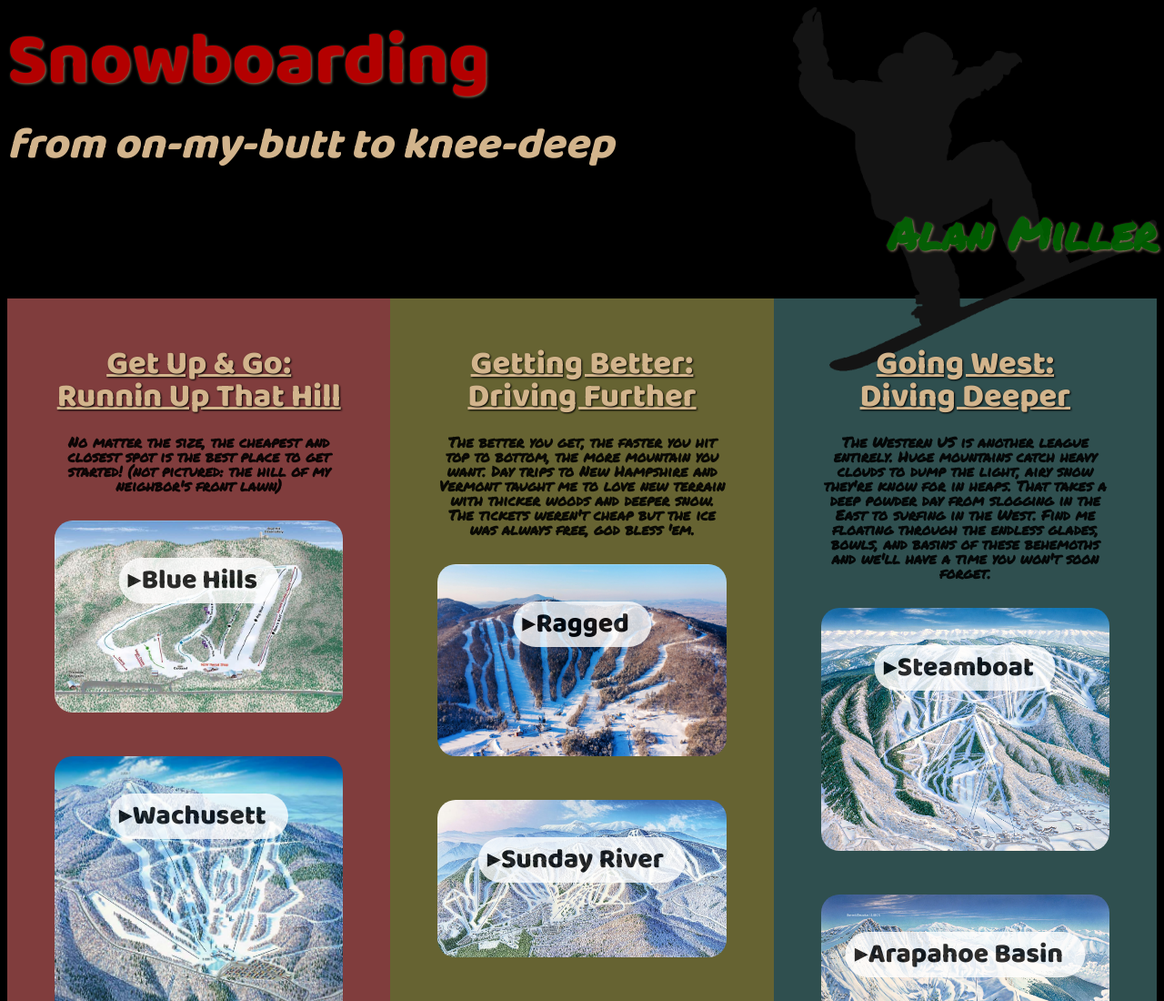
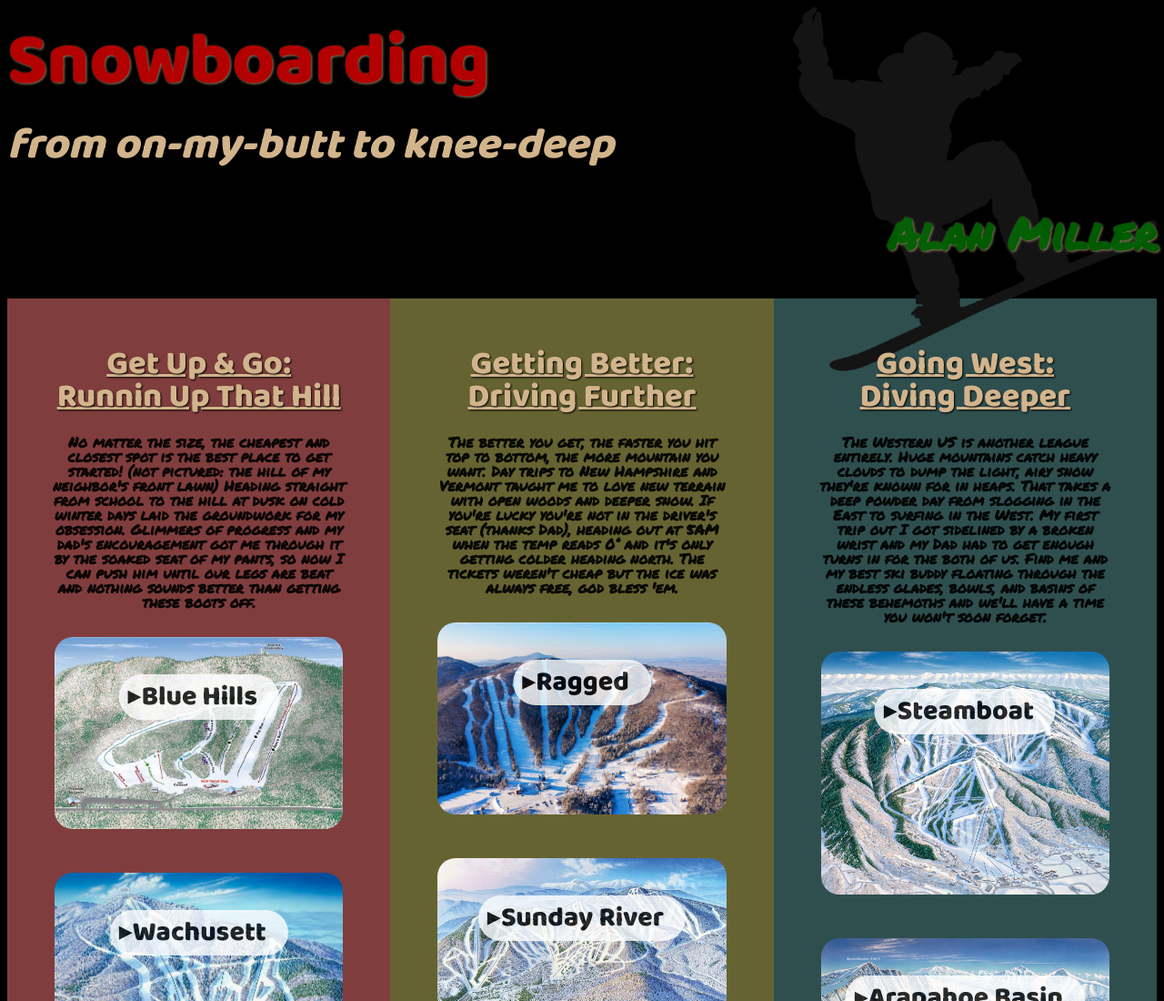
Before and after one commit to firetending/snowboard, a website: page index.html in a window 1280 px wide. Shown: the top 1100 px of the page at 91% size. Drawn offline with Linux system fonts and the light colour scheme.

Commit message:
blurb updates

```diff
--- a/index.html
+++ b/index.html
@@ -39,7 +39,10 @@
          <article id="art1" class="flex-container2">
             <h2 class="section-head">Get Up &amp; Go: <br>Runnin Up That Hill</h2>
             <p class="blurb">No matter the size, the cheapest and closest spot is the best place to get started! (not
-               pictured: the hill of my neighbor's front lawn)</p>
+               pictured: the hill of my neighbor's front lawn) Heading straight from school to the hill at
+               dusk on cold winter days laid the groundwork for my obsession. Glimmers of progress and my dad's
+               encouragement got me through it by the soaked seat of my pants, so now I can push him
+               until our legs are beat and nothing sounds better than getting these boots off.</p>
             <div class="mountain">
                <details>
                   <summary class="image-text-container">
@@ -71,8 +74,10 @@
          <article id="art2" class="flex-container2">
             <h2 class="section-head">Getting Better: <br>Driving Further</h2>
             <p class="blurb">The better you get, the faster you hit top to bottom, the more mountain you want. Day trips
-               to New Hampshire and Vermont taught me to love new terrain with thicker woods and deeper snow. The
-               tickets weren't cheap but the ice was always free, god bless 'em.</p>
+               to New Hampshire and Vermont taught me to love new terrain with open woods and deeper snow. If you're
+               lucky you're not in the driver's seat (thanks Dad), heading out at 5AM when the temp reads 0&deg; and
+               it's only getting colder heading north. The tickets weren't cheap but the ice was always free,
+               god bless 'em.</p>
             <div class="mountain">
                <details>
                   <summary class="image-text-container">
@@ -134,9 +139,11 @@
             <h2 class="section-head">Going West: <br>Diving Deeper</h2>
             <p class="blurb">
                The Western US is another league entirely. Huge mountains catch heavy clouds to dump the light, airy snow
-               they're know for in heaps. That takes a deep powder day from slogging in the East to surfing in the West.
-               Find me floating through the endless glades, bowls, and basins of these behemoths and we'll have a time
-               you won't soon forget.
+               they're known for in heaps. That takes a deep powder day from slogging in the East to surfing in the
+               West.
+               My first trip out I got sidelined by a broken wrist and my Dad had to get enough turns in for the both of
+               us. Find me and my best ski buddy floating through the endless glades, bowls, and basins of these
+               behemoths and we'll have a time you won't soon forget.
             </p>
             <div class="mountain">
                <details>
```
